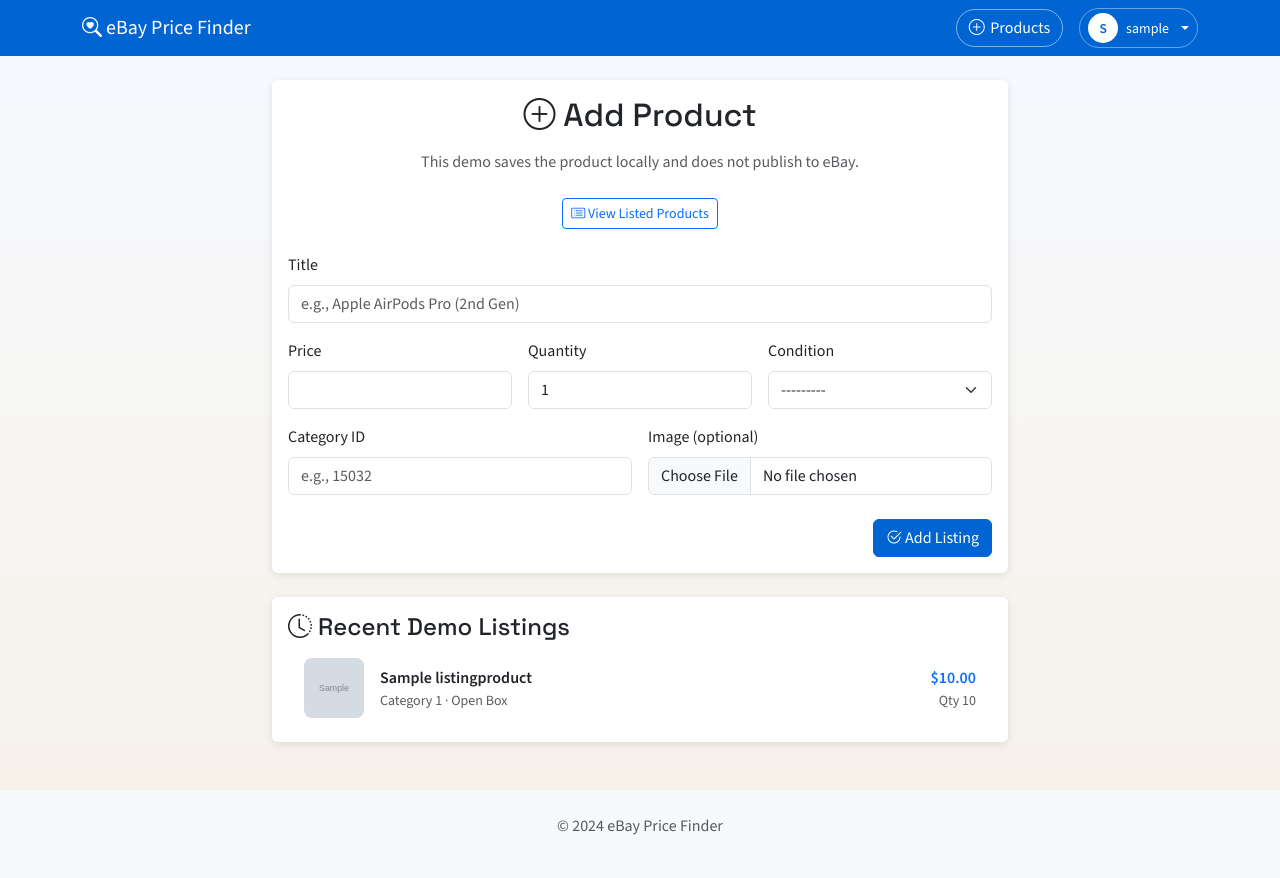
After one commit to shikha09git/ebay-price-finder, a Django app: page /add/ in a window 1280 px wide. The commit adds this page. Run offline with Django 4.2, Linux system fonts and the light colour scheme; a user stored in the database is signed in; tables that the repository leaves empty hold one stand-in row (values such as "Sample post"); grey boxes marked "Sample" are stand-in pictures.

Commit message:
Add product listing functionality and integrate Google Cloud Vision API
- Introduced ListingProduct model for managing product listings.
- Created forms and views for adding and displaying products.
- Enhanced image recognition with Google Cloud Vision API integration.
- Updated templates for product listing and detail views.
- Added detected_labels field to ProductImage and description field to SearchResult.
- Updated requirements to include google-cloud-vision package.

```diff
--- a/config/settings.py
+++ b/config/settings.py
@@ -96,3 +96,9 @@ EMAIL_BACKEND = 'django.core.mail.backends.console.EmailBackend'
 EBAY_APP_ID = os.getenv('EBAY_APP_ID', '')
 EBAY_CERT_ID = os.getenv('EBAY_CERT_ID', '')
 EBAY_DEV_ID = os.getenv('EBAY_DEV_ID', '')
+
+GOOGLE_APPLICATION_CREDENTIALS = os.getenv('GOOGLE_APPLICATION_CREDENTIALS', '')
+if not GOOGLE_APPLICATION_CREDENTIALS:
+    default_creds = BASE_DIR / 'config' / 'api.json'
+    if default_creds.exists():
+        GOOGLE_APPLICATION_CREDENTIALS = str(default_creds)
--- a/finder/forms.py
+++ b/finder/forms.py
@@ -1,7 +1,7 @@
 from django import forms
 from django.contrib.auth.forms import UserCreationForm
 from django.contrib.auth.models import User
-from .models import ProductImage
+from .models import ProductImage, ListingProduct
 
 
 class ImageUploadForm(forms.ModelForm):
@@ -59,3 +59,42 @@ class SignUpForm(UserCreationForm):
         super().__init__(*args, **kwargs)
         for field in self.fields.values():
             field.widget.attrs.setdefault('class', 'form-control')
+
+
+class ListingProductForm(forms.ModelForm):
+
+    class Meta:
+        model = ListingProduct
+        fields = ['title', 'price', 'quantity', 'condition', 'category_id', 'image']
+        widgets = {
+            'title': forms.TextInput(attrs={
+                'class': 'form-control',
+                'placeholder': 'e.g., Apple AirPods Pro (2nd Gen)',
+            }),
+            'price': forms.NumberInput(attrs={
+                'class': 'form-control',
+                'step': '0.01',
+                'min': '0',
+            }),
+            'quantity': forms.NumberInput(attrs={
+                'class': 'form-control',
+                'min': '1',
+            }),
+            'condition': forms.Select(attrs={
+                'class': 'form-select',
+            }),
+            'category_id': forms.TextInput(attrs={
+                'class': 'form-control',
+                'placeholder': 'e.g., 15032',
+            }),
+            'image': forms.FileInput(attrs={
+                'class': 'form-control',
+                'accept': 'image/*',
+            }),
+        }
+
+    def clean_image(self):
+        image = self.cleaned_data.get('image')
+        if image and image.size > 10 * 1024 * 1024:
+            raise forms.ValidationError("Image file too large (max 10MB)")
+        return image
--- a/finder/urls.py
+++ b/finder/urls.py
@@ -5,6 +5,9 @@ app_name = 'finder'
 
 urlpatterns = [
     path('', views.home, name='home'),
+    path('add/', views.add_product, name='add_product'),
+    path('products/', views.product_list, name='product_list'),
+    path('products/<int:pk>/', views.product_detail, name='product_detail'),
     path('accounts/guest/', views.guest_login, name='guest_login'),
     path('upload/', views.upload_image, name='upload'),
     path('search/', views.manual_search, name='manual_search'),
--- a/finder/views.py
+++ b/finder/views.py
@@ -7,8 +7,8 @@ from django.http import JsonResponse
 from django.views.decorators.http import require_POST
 from decimal import Decimal
 
-from .models import ProductImage, SearchResult, PriceSuggestion
-from .forms import ImageUploadForm, ManualSearchForm, SignUpForm
+from .models import ProductImage, SearchResult, PriceSuggestion, ListingProduct
+from .forms import ImageUploadForm, ManualSearchForm, SignUpForm, ListingProductForm
 from .services import EbayAPIService, ImageRecognitionService, PriceSuggestionService
 
 
@@ -36,13 +36,15 @@ def upload_image(request):
         product_image = form.save()
 
         recognition_service = ImageRecognitionService()
-        detected_label = recognition_service.recognize_product(
+        detected_label, detected_labels, web_label = recognition_service.recognize_product(
             product_image.image.path
         )
         product_image.detected_label = detected_label
+        product_image.detected_labels = ", ".join(detected_labels)
         product_image.save()
 
-        _perform_search(product_image, detected_label)
+        search_keywords = web_label or detected_label
+        _perform_search(product_image, search_keywords)
 
         messages.success(request, f'Image uploaded! Detected: "{detected_label}"')
         return redirect('finder:results', pk=product_image.pk)
@@ -114,6 +116,47 @@ def refresh_search(request, pk):
     return redirect('finder:results', pk=pk)
 
 
+@login_required
+def add_product(request):
+
+    if request.method == 'POST':
+        form = ListingProductForm(request.POST, request.FILES)
+        if form.is_valid():
+            product = form.save()
+            messages.success(request, 'Demo listing saved locally (no eBay API call).')
+            return redirect('finder:product_detail', pk=product.pk)
+        messages.error(request, 'Please fix the errors below.')
+    else:
+        form = ListingProductForm()
+
+    recent_products = ListingProduct.objects.all()[:5]
+
+    return render(request, 'finder/add_product.html', {
+        'form': form,
+        'recent_products': recent_products,
+    })
+
+
+@login_required
+def product_list(request):
+
+    products = ListingProduct.objects.all()
+
+    return render(request, 'finder/products.html', {
+        'products': products,
+    })
+
+
+@login_required
+def product_detail(request, pk):
+
+    product = get_object_or_404(ListingProduct, pk=pk)
+
+    return render(request, 'finder/product_detail.html', {
+        'product': product,
+    })
+
+
 def _perform_search(product_image: ProductImage, keywords: str) -> None:
 
     ebay_service = EbayAPIService()
@@ -131,6 +174,7 @@ def _perform_search(product_image: ProductImage, keywords: str) -> None:
             item_url=item['item_url'],
             image_url=item['image_url'],
             condition=item['condition'],
+            description=item.get('description', ''),
         )
         prices.append(item['price'])
 
@@ -160,6 +204,7 @@ def api_search(request):
         'results': [
             {
                 'title': r['title'],
+                'description': r.get('description', ''),
                 'price': float(r['price']),
                 'currency': r['currency'],
                 'seller': r['seller'],
--- a/requirements.txt
+++ b/requirements.txt
@@ -2,3 +2,4 @@ Django>=4.2
 Pillow>=10.0.0
 requests>=2.31.0
 python-dotenv>=1.0.0
+google-cloud-vision>=3.7.0
--- a/templates/base.html
+++ b/templates/base.html
@@ -6,9 +6,23 @@
     <title>{% block title %}eBay Price Finder{% endblock %}</title>
     <link href="https://cdn.jsdelivr.net/npm/bootstrap@5.3.0/dist/css/bootstrap.min.css" rel="stylesheet">
     <link href="https://cdn.jsdelivr.net/npm/bootstrap-icons@1.10.0/font/bootstrap-icons.css" rel="stylesheet">
+    <link href="https://fonts.googleapis.com/css2?family=Space+Grotesk:wght@500;600;700&family=Source+Sans+3:wght@400;500;600&display=swap" rel="stylesheet">
     <style>
-        :root { --primary-color: #0064d2; --secondary-color: #86b817; }
-        body { background-color: #f7f7f7; }
+        :root {
+            --primary-color: #0064d2;
+            --secondary-color: #86b817;
+            --ink-strong: #0b1b2b;
+            --ink-soft: #3e4f63;
+        }
+        body {
+            background: linear-gradient(180deg, #f5f9ff 0%, #f7f7f7 35%, #f6f1e8 100%);
+            font-family: "Source Sans 3", "Helvetica Neue", Arial, sans-serif;
+            color: var(--ink-soft);
+        }
+        h1, h2, h3, h4, h5, h6 {
+            font-family: "Space Grotesk", "Helvetica Neue", Arial, sans-serif;
+            color: var(--ink-strong);
+        }
         .navbar { background-color: var(--primary-color); }
         .btn-primary { background-color: var(--primary-color); border-color: var(--primary-color); }
         .btn-primary:hover { background-color: #0050a8; border-color: #0050a8; }
@@ -51,6 +65,17 @@
             font-weight: 600;
             font-size: 0.85rem;
         }
+        .nav-cta {
+            border: 1px solid rgba(255, 255, 255, 0.5);
+            border-radius: 999px;
+            padding: 0.35rem 0.75rem;
+            display: inline-flex;
+            align-items: center;
+            gap: 0.35rem;
+        }
+        .nav-cta:hover {
+            background: rgba(255, 255, 255, 0.15);
+        }
     </style>
     {% block extra_css %}{% endblock %}
 </head>
@@ -61,6 +86,9 @@
                 <i class="bi bi-search-heart"></i> eBay Price Finder
             </a>
             <div class="ms-auto d-flex align-items-center gap-3">
+                <a class="nav-link text-white nav-cta" href="{% url 'finder:product_list' %}">
+                    <i class="bi bi-plus-circle"></i> Products
+                </a>
                 {% if user.is_authenticated %}
                     <div class="dropdown">
                         <button class="profile-toggle dropdown-toggle" type="button" data-bs-toggle="dropdown" aria-expanded="false">
--- /dev/null
+++ b/templates/finder/add_product.html
@@ -0,0 +1,110 @@
+{% extends 'base.html' %}
+
+{% block title %}Add Product - eBay Price Finder{% endblock %}
+
+{% block content %}
+<div class="row justify-content-center">
+    <div class="col-lg-8">
+        <div class="card mb-4">
+            <div class="card-body">
+                <h2 class="card-title text-center mb-3">
+                    <i class="bi bi-plus-circle"></i> Add Product
+                </h2>
+                <p class="text-center text-muted mb-4">
+                    This demo saves the product locally and does not publish to eBay.
+                </p>
+                <div class="text-center mb-4">
+                    <a class="btn btn-outline-primary btn-sm" href="{% url 'finder:product_list' %}">
+                        <i class="bi bi-card-list"></i> View Listed Products
+                    </a>
+                </div>
+
+                <form method="post" enctype="multipart/form-data">
+                    {% csrf_token %}
+                    <div class="row g-3">
+                        <div class="col-12">
+                            <label class="form-label">Title</label>
+                            {{ form.title }}
+                            {% if form.title.errors %}
+                                <div class="text-danger small">{{ form.title.errors|striptags }}</div>
+                            {% endif %}
+                        </div>
+                        <div class="col-md-4">
+                            <label class="form-label">Price</label>
+                            {{ form.price }}
+                            {% if form.price.errors %}
+                                <div class="text-danger small">{{ form.price.errors|striptags }}</div>
+                            {% endif %}
+                        </div>
+                        <div class="col-md-4">
+                            <label class="form-label">Quantity</label>
+                            {{ form.quantity }}
+                            {% if form.quantity.errors %}
+                                <div class="text-danger small">{{ form.quantity.errors|striptags }}</div>
+                            {% endif %}
+                        </div>
+                        <div class="col-md-4">
+                            <label class="form-label">Condition</label>
+                            {{ form.condition }}
+                            {% if form.condition.errors %}
+                                <div class="text-danger small">{{ form.condition.errors|striptags }}</div>
+                            {% endif %}
+                        </div>
+                        <div class="col-md-6">
+                            <label class="form-label">Category ID</label>
+                            {{ form.category_id }}
+                            {% if form.category_id.errors %}
+                                <div class="text-danger small">{{ form.category_id.errors|striptags }}</div>
+                            {% endif %}
+                        </div>
+                        <div class="col-md-6">
+                            <label class="form-label">Image (optional)</label>
+                            {{ form.image }}
+                            {% if form.image.errors %}
+                                <div class="text-danger small">{{ form.image.errors|striptags }}</div>
+                            {% endif %}
+                        </div>
+                    </div>
+
+                    <div class="d-flex justify-content-end mt-4">
+                        <button type="submit" class="btn btn-primary">
+                            <i class="bi bi-check2-circle"></i> Add Listing
+                        </button>
+                    </div>
+                </form>
+            </div>
+        </div>
+
+        {% if recent_products %}
+        <div class="card">
+            <div class="card-body">
+                <h4 class="card-title"><i class="bi bi-clock-history"></i> Recent Demo Listings</h4>
+                <div class="list-group list-group-flush">
+                    {% for product in recent_products %}
+                    <a class="list-group-item list-group-item-action d-flex align-items-center justify-content-between" href="{% url 'finder:product_detail' pk=product.pk %}">
+                        <div class="d-flex align-items-center gap-3">
+                            {% if product.image %}
+                                <img src="{{ product.image.url }}" alt="{{ product.title }}" style="width: 60px; height: 60px; object-fit: cover; border-radius: 8px;">
+                            {% else %}
+                                <div class="bg-light d-flex align-items-center justify-content-center" style="width: 60px; height: 60px; border-radius: 8px;">
+                                    <i class="bi bi-image text-muted"></i>
+                                </div>
+                            {% endif %}
+                            <div>
+                                <div class="fw-semibold">{{ product.title }}</div>
+                                <div class="text-muted small">Category {{ product.category_id }} · {{ product.get_condition_display }}</div>
+                            </div>
+                        </div>
+                        <div class="text-end">
+                            <div class="fw-bold text-primary">${{ product.price }}</div>
+                            <div class="text-muted small">Qty {{ product.quantity }}</div>
+                        </div>
+                    </a>
+                    {% endfor %}
+                </div>
+            </div>
+        </div>
+        {% endif %}
+    </div>
+</div>
+{% endblock %}
--- a/templates/finder/results.html
+++ b/templates/finder/results.html
@@ -15,6 +15,9 @@
                 </div>
                 {% endif %}
                 <h5>{{ product_image.detected_label|default:"Unknown Product" }}</h5>
+                {% if product_image.detected_labels %}
+                <div class="text-muted small">{{ product_image.detected_labels }}</div>
+                {% endif %}
                 <small class="text-muted">Searched {{ product_image.uploaded_at|timesince }} ago</small>
             </div>
         </div>
@@ -74,6 +77,9 @@
                             <span class="price-tag">${{ result.price }}</span>
                         </div>
                         <h6 class="card-title">{{ result.title|truncatewords:12 }}</h6>
+                        {% if result.description %}
+                        <p class="card-text small mb-2">{{ result.description|truncatewords:20 }}</p>
+                        {% endif %}
                         <p class="card-text text-muted small mb-2">
                             <i class="bi bi-person"></i> {{ result.seller_name|default:"Unknown Seller" }}
                         </p>
```
Also changed, not shown: finder/models.py (+31 -0 lines), finder/services.py (+66 -6 lines), templates/finder/product_detail.html (added, +44 -0 lines), templates/finder/products.html (added, +134 -0 lines), finder/migrations/0002_listingproduct.py (added), finder/migrations/0003_productimage_detected_labels.py (added), finder/migrations/0004_searchresult_description.py (added).
